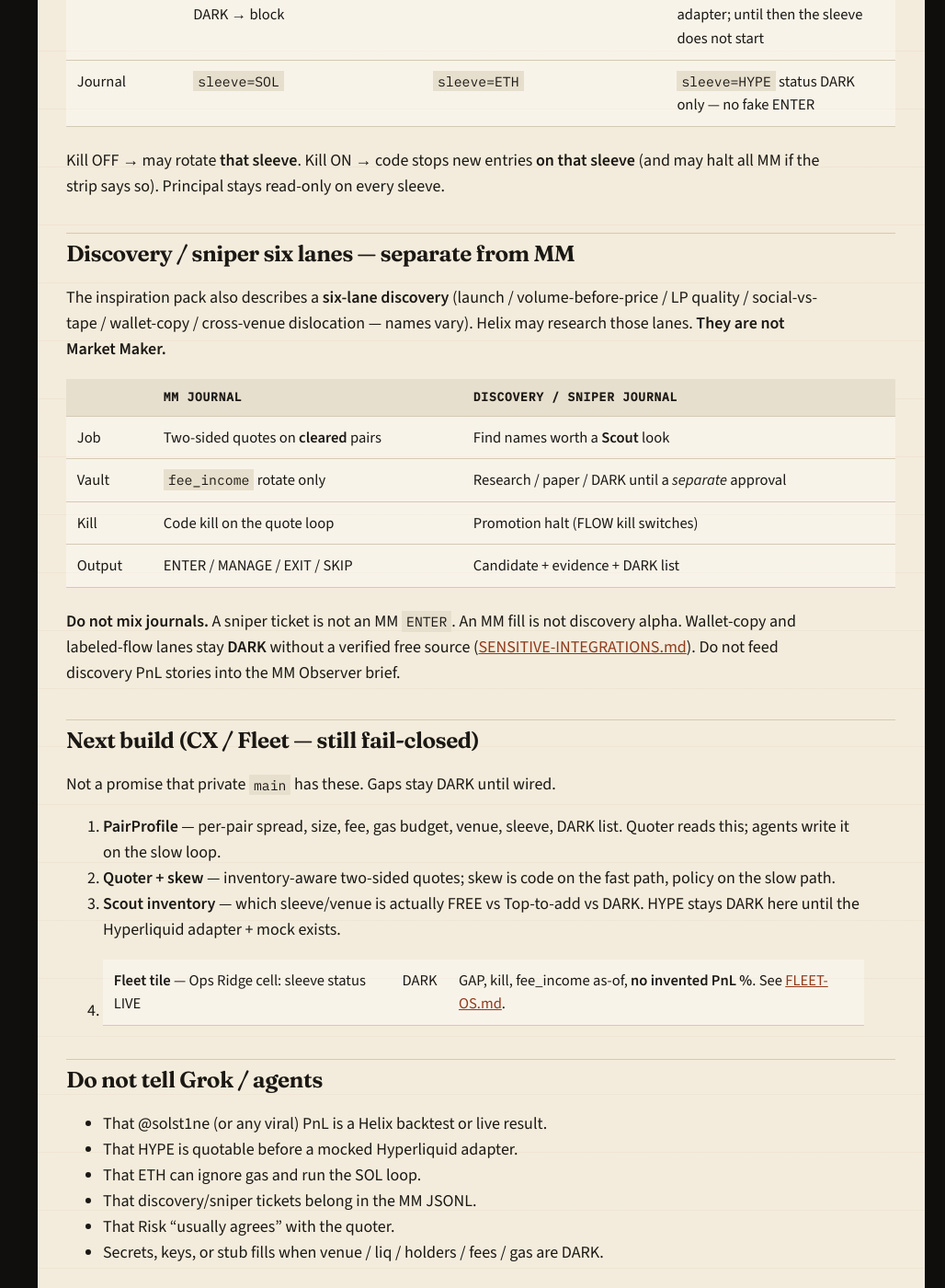
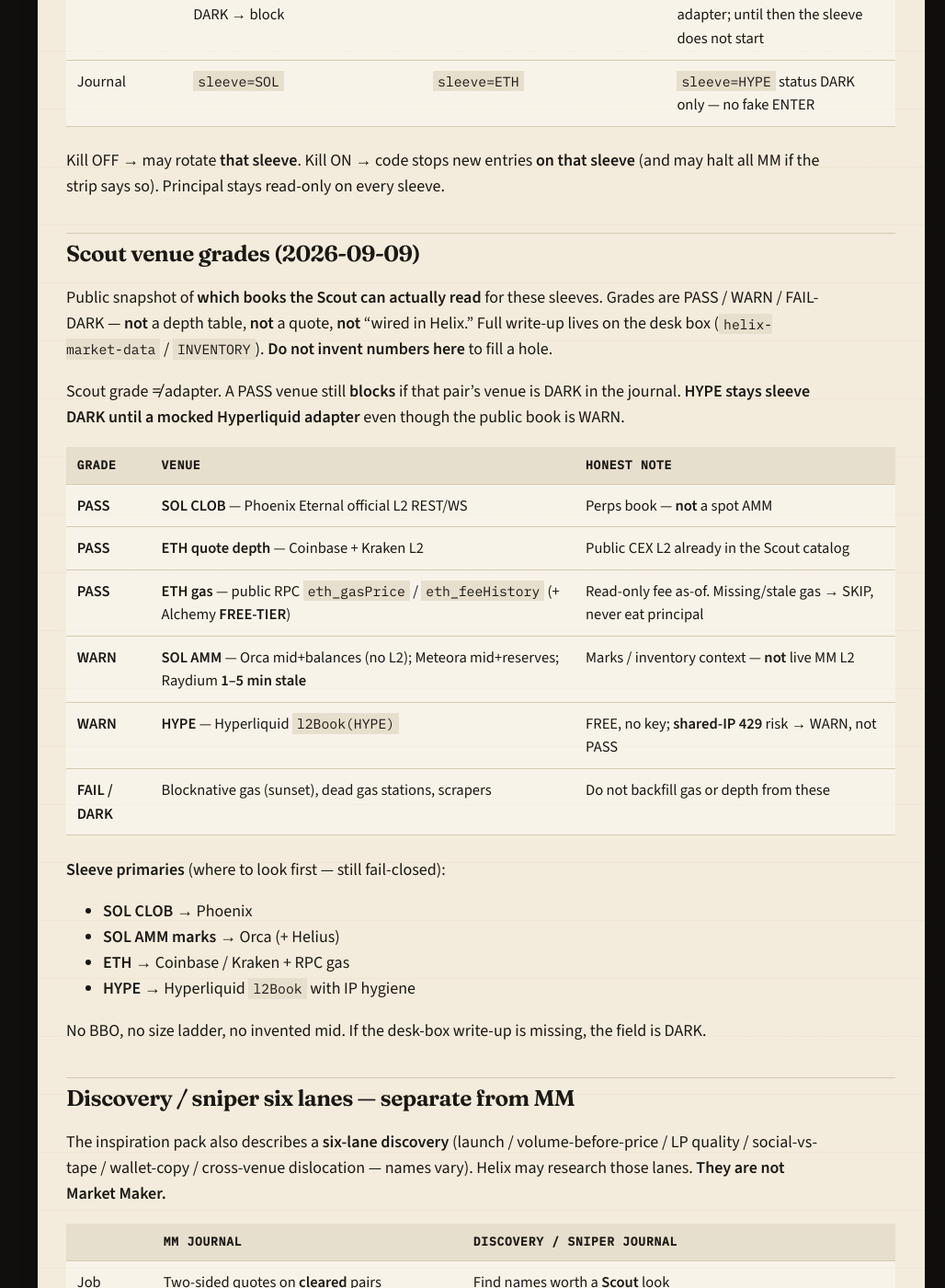
Before and after one commit to fh2fcr42z2-glitch/helix-community, a Jekyll site: the page built from docs/MM-SOL-ETH-HYPE.md, in a window 1280 px wide and 1400 px high, scrolled down 2881 px. Shown: the whole window at 92% size, without its empty margins (252-1280 px from the left). Built offline with Jekyll 4.4.1, drawn with Linux system fonts in a browser that asks for light colours; our own code applies the rules of GitHub Pages for plain Markdown files; some of the changed text lies outside the part shown.

Commit message:
docs: Scout MM venue grades (2026-09-09)
Record PASS/WARN/FAIL-DARK for SOL CLOB, ETH CEX+gas, SOL AMM, and HYPE
l2Book. No depth tables or invented mids; full write-up stays on the desk
box. HYPE remains sleeve DARK until a mocked adapter.

Co-authored-by: fh2fcr42z2-glitch <fh2fcr42z2-glitch@users.noreply.github.com>

```diff
--- a/docs/MM-SOL-ETH-HYPE.md
+++ b/docs/MM-SOL-ETH-HYPE.md
@@ -70,6 +70,30 @@ Same LIVE rails as [MARKET-MAKER.md](./MARKET-MAKER.md). Extra constraints per s
 
 Kill OFF → may rotate **that sleeve**. Kill ON → code stops new entries **on that sleeve** (and may halt all MM if the strip says so). Principal stays read-only on every sleeve.
 
+## Scout venue grades (2026-09-09)
+
+Public snapshot of **which books the Scout can actually read** for these sleeves. Grades are PASS / WARN / FAIL-DARK — **not** a depth table, **not** a quote, **not** “wired in Helix.” Full write-up lives on the desk box (`helix-market-data` / `INVENTORY`). **Do not invent numbers here** to fill a hole.
+
+Scout grade ≠ adapter. A PASS venue still **blocks** if that pair’s venue is DARK in the journal. **HYPE stays sleeve DARK until a mocked Hyperliquid adapter** even though the public book is WARN.
+
+| Grade | Venue | Honest note |
+|---|---|---|
+| **PASS** | **SOL CLOB** — Phoenix Eternal official L2 REST/WS | Perps book — **not** a spot AMM |
+| **PASS** | **ETH quote depth** — Coinbase + Kraken L2 | Public CEX L2 already in the Scout catalog |
+| **PASS** | **ETH gas** — public RPC `eth_gasPrice` / `eth_feeHistory` (+ Alchemy **FREE-TIER**) | Read-only fee as-of. Missing/stale gas → SKIP, never eat principal |
+| **WARN** | **SOL AMM** — Orca mid+balances (no L2); Meteora mid+reserves; Raydium **1–5 min stale** | Marks / inventory context — **not** live MM L2 |
+| **WARN** | **HYPE** — Hyperliquid `l2Book(HYPE)` | FREE, no key; **shared-IP 429** risk → WARN, not PASS |
+| **FAIL / DARK** | Blocknative gas (sunset), dead gas stations, scrapers | Do not backfill gas or depth from these |
+
+**Sleeve primaries** (where to look first — still fail-closed):
+
+- **SOL CLOB** → Phoenix
+- **SOL AMM marks** → Orca (+ Helius)
+- **ETH** → Coinbase / Kraken + RPC gas
+- **HYPE** → Hyperliquid `l2Book` with IP hygiene
+
+No BBO, no size ladder, no invented mid. If the desk-box write-up is missing, the field is DARK.
+
 ## Discovery / sniper six lanes — separate from MM
 
 The inspiration pack also describes a **six-lane discovery** (launch / volume-before-price / LP quality / social-vs-tape / wallet-copy / cross-venue dislocation — names vary). Helix may research those lanes. **They are not Market Maker.**
@@ -89,13 +113,14 @@ Not a promise that private `main` has these. Gaps stay DARK until wired.
 
 1. **PairProfile** — per-pair spread, size, fee, gas budget, venue, sleeve, DARK list. Quoter reads this; agents write it on the slow loop.
 2. **Quoter + skew** — inventory-aware two-sided quotes; skew is code on the fast path, policy on the slow path.
-3. **Scout inventory** — which sleeve/venue is actually FREE vs Top-to-add vs DARK. HYPE stays DARK here until the Hyperliquid adapter + mock exists.
+3. **Scout inventory** — which sleeve/venue is actually FREE vs Top-to-add vs DARK. Snapshot: [Scout venue grades (2026-09-09)](#scout-venue-grades-2026-09-09). HYPE **sleeve** stays DARK until the Hyperliquid adapter + mock exists (Scout grade is WARN, not PASS).
 4. **Fleet tile** — Ops Ridge cell: sleeve status LIVE|DARK|GAP, kill, fee_income as-of, **no invented PnL %**. See [FLEET-OS.md](./FLEET-OS.md).
 
 ## Do not tell Grok / agents
 
 - That @solst1ne (or any viral) PnL is a Helix backtest or live result.
 - That HYPE is quotable before a mocked Hyperliquid adapter.
+- That Scout PASS is a depth table, a BBO, or a live quote — grades only; full write-up is on the desk box.
 - That ETH can ignore gas and run the SOL loop.
 - That discovery/sniper tickets belong in the MM JSONL.
 - That Risk “usually agrees” with the quoter.
```
Also changed, not shown: docs/STATUS.md (+2 -2 lines).
